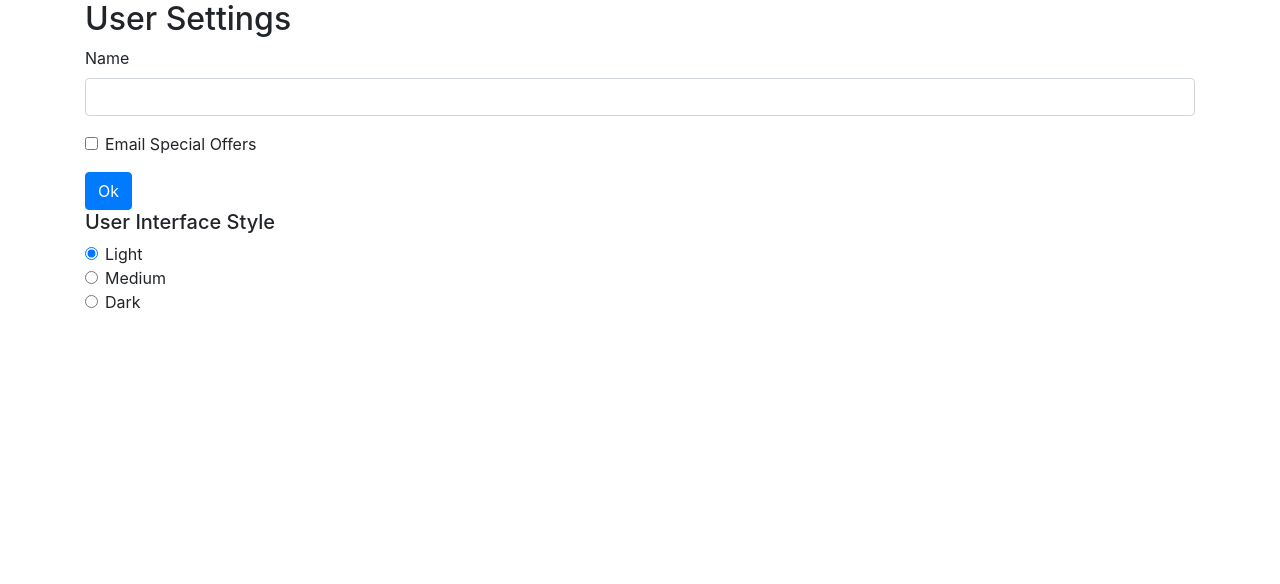
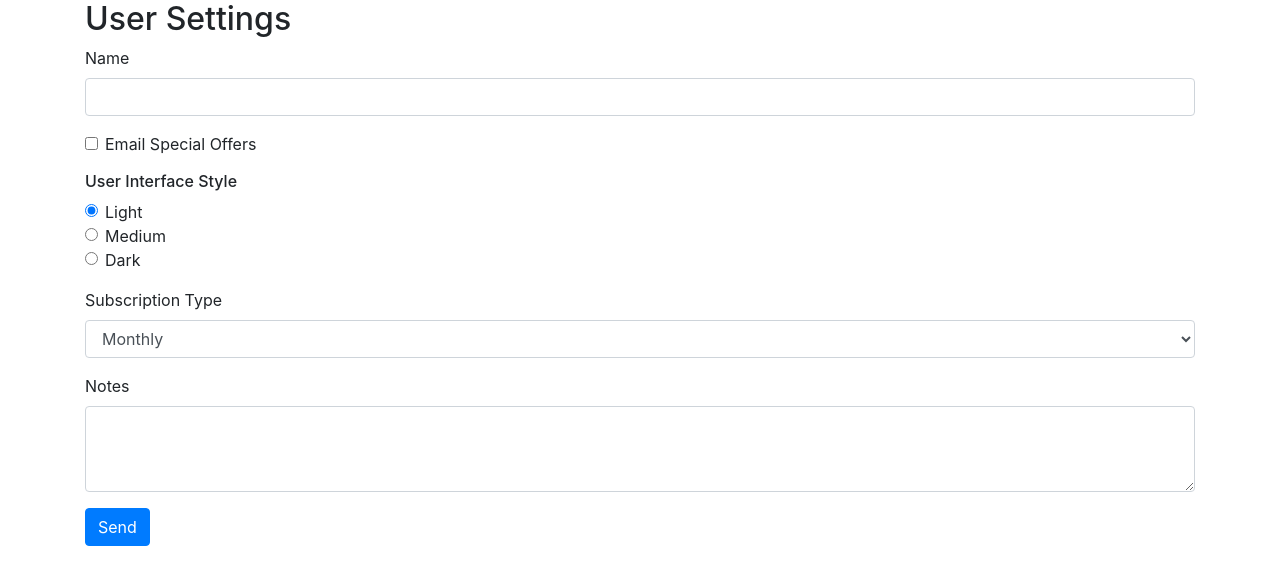
Before and after one commit to je-vargas/Forms-Angular, an Angular app in the folder My-First-Form/: page / in a window 1280 px wide. Shown: the top 584 px of the page. Built offline with nearby package versions, Linux system fonts and the light colour scheme.

Commit message:
added and styled select input type and added notes where user can leave a comment

```diff
--- a/My-First-Form/src/app/user-settings-form/user-settings-form.component.html
+++ b/My-First-Form/src/app/user-settings-form/user-settings-form.component.html
@@ -1,62 +1,54 @@
 <div class="container">
   <h2>User Settings</h2>
-  <form action="">
+  <form>
     <div class="form-group">
       <label for="name">Name</label>
       <input id="name" class="form-control" />
     </div>
     <div class="form-check form-group">
-      <input
-        class="form-check-input"
-        type="checkbox"
-        id="emailOffers"
-        name="emailOffers"
-      />
+      <input class="form-check-input" type="checkbox" id="emailOffers" name="emailOffers" />
       <label class="form-check-label" for="emailOffers">
         Email Special Offers
       </label>
     </div>
-    <button class="btn btn-primary">Ok</button>
-  </form>
 
-  <h5>User Interface Style</h5>
     <div class="form-group">
+      <h6>User Interface Style</h6>
       <div class="form-check">
-      <input
-        class="form-check-input"
-        type="radio"
-        name="interfaceStyle"
-        id="lightInterfaceStyle"
-        value="light"
-        checked
-      />
+        <input class="form-check-input" type="radio" name="interfaceStyle" id="lightInterfaceStyle" value="light"
+          checked />
         <label class="form-check-label" for="lightInterfaceStyle1">
           Light
         </label>
       </div>
       <div class="form-check">
-      <input
-        class="form-check-input"
-        type="radio"
-        name="interfaceStyle"
-        id="mediumInterfaceStyle"
-        value="medium"
-      />
+        <input class="form-check-input" type="radio" name="interfaceStyle" id="mediumInterfaceStyle" value="medium" />
         <label class="form-check-label" for="mediumInterfaceStyle">
           Medium
         </label>
       </div>
       <div class="form-check">
-      <input
-        class="form-check-input"
-        type="radio"
-        name="interfaceStyle"
-        id="darkInterfaceStyle"
-        value="dark"
-      />
+        <input class="form-check-input" type="radio" name="interfaceStyle" id="darkInterfaceStyle" value="dark" />
         <label class="form-check-label" for="darkInterfaceStyle">
           Dark
         </label>
       </div>
     </div>
+
+    <div class="form-group">
+      <label for="subscriptionType">Subscription Type</label>
+      <select class="form-control" id="subscriptionType">
+        <option value="1">Monthly</option>
+        <option value="2">Annual</option>
+        <option value="3">Lifetime</option>
+      </select>
     </div>
+
+    <div class="form-group">
+        <label for="notes">Notes</label>
+        <textarea class="form-control" id="notes" name="notes" cols="30" rows="3"></textarea>
+    </div>
+
+    <button class="btn btn-primary">Send</button>
+  </form>
+</div>
```
Lines whose indentation alone changed are shown as unchanged.
